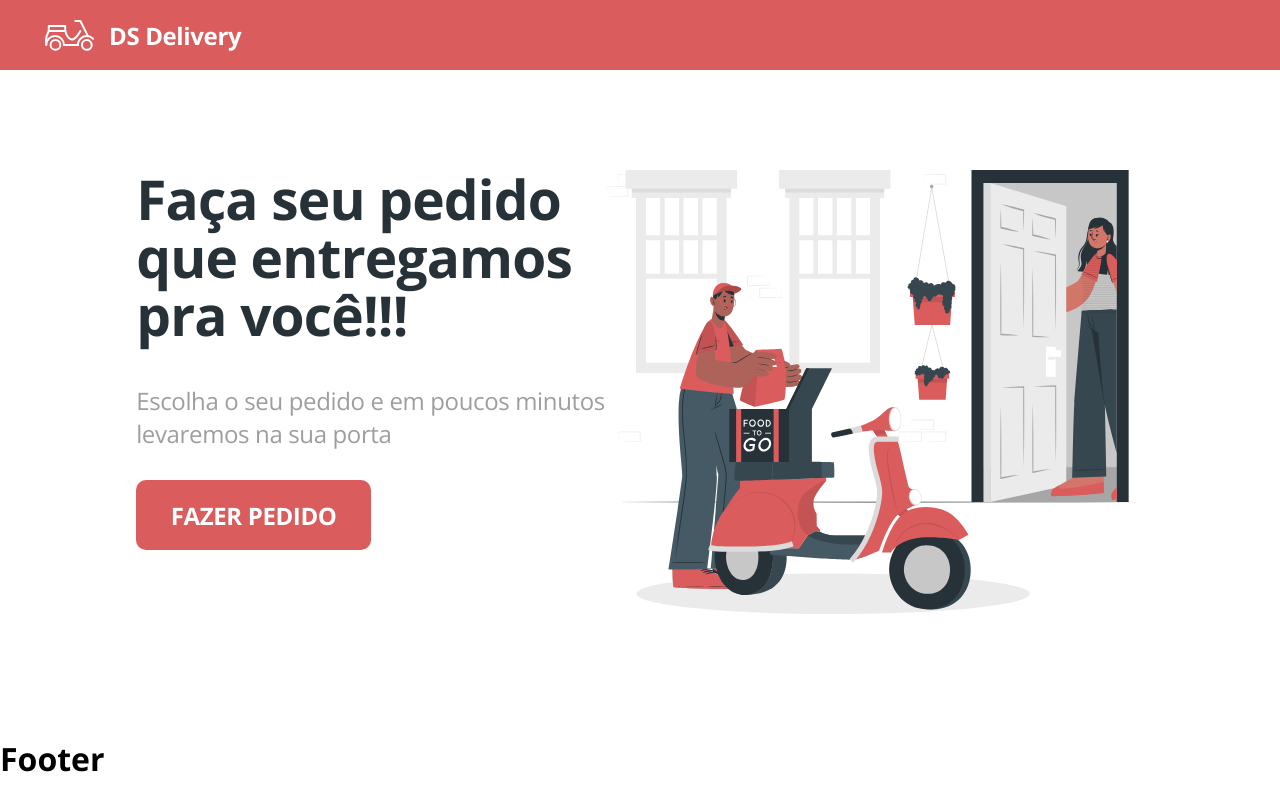
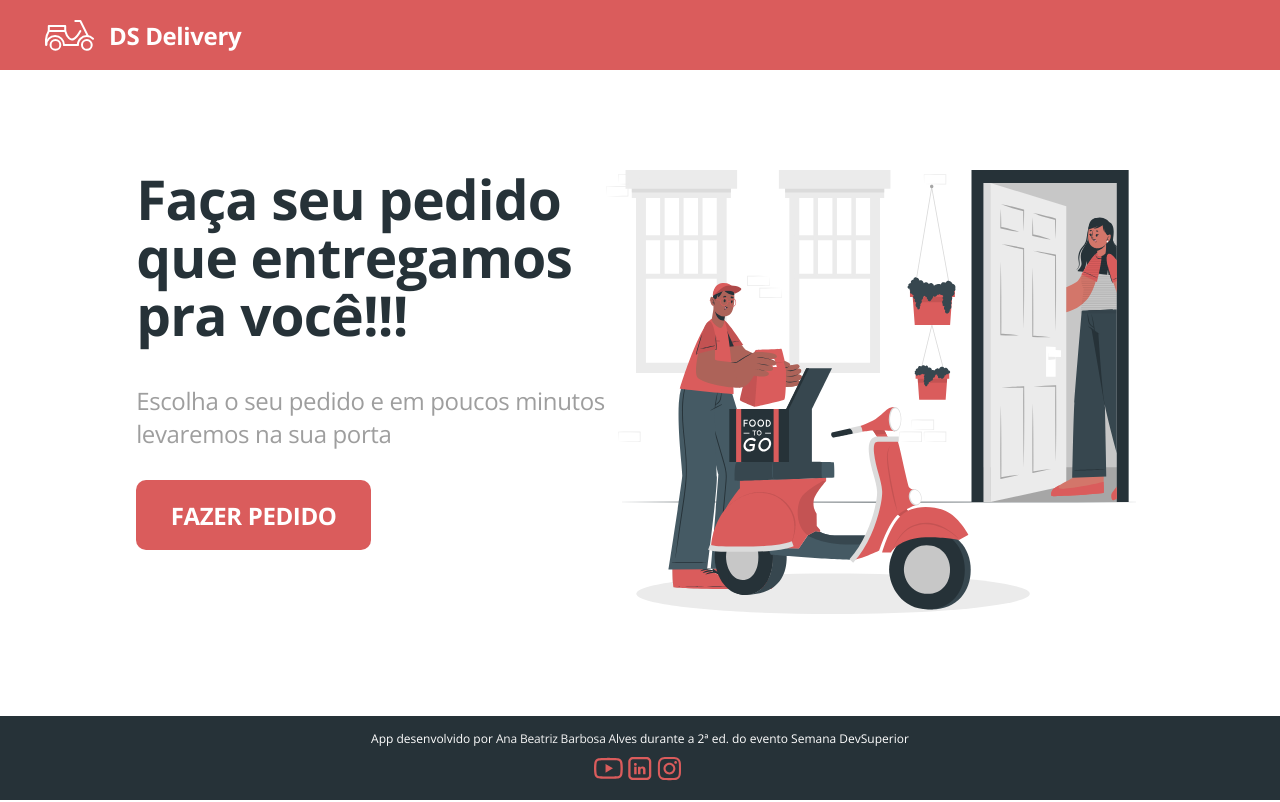
Before and after one commit to anabalves/full-stack-projects, a React (Create React App) app in the folder front-web/: page / in a window 1280 px wide. Built offline with nearby package versions, Linux system fonts and the light colour scheme.

Commit message:
Add Footer

```diff
--- a/front-web/src/components/Footer/index.tsx
+++ b/front-web/src/components/Footer/index.tsx
@@ -1,7 +1,29 @@
-import "./styles.css"
+import "./styles.css";
+import { ReactComponent as InstagramIcon } from "../../assets/instagram.svg";
+import { ReactComponent as LinkedinIcon } from "../../assets/linkedin.svg";
+import { ReactComponent as YouTubeIcon } from "../../assets/youtube.svg";
 
 function Footer() {
-  return (<h1>Footer</h1>);
+  return (
+    <footer className="main-footer footer-text">
+      App desenvolvido por{" "}
+      <a className="footer-text-evidence" href="https://github.com/anabalves" target="_new">
+        Ana Beatriz Barbosa Alves
+      </a>{" "}
+      durante a 2ª ed. do evento Semana DevSuperior
+      <div className="footer-icons">
+        <a href="https://youtube.com/c/devsuperior" target="_new">
+          <YouTubeIcon />
+        </a>
+        <a href="https://www.linkedin.com/school/devsuperior" target="_new">
+          <LinkedinIcon />
+        </a>
+        <a href="https://www.instagram.com/devsuperior.ig/" target="_new">
+          <InstagramIcon />
+        </a>
+      </div>
+    </footer>
+  );
 }
 
 export default Footer;
--- a/front-web/src/components/Footer/styles.css
+++ b/front-web/src/components/Footer/styles.css
@@ -18,3 +18,11 @@
 .footer-icons > * {
   margin-right: 5px;
 }
+
+.footer-text a {
+  font-weight: normal;
+  font-size: 12px;
+  line-height: 16px;
+  letter-spacing: -0.015em;
+  color: var(--light-color);
+}
```
